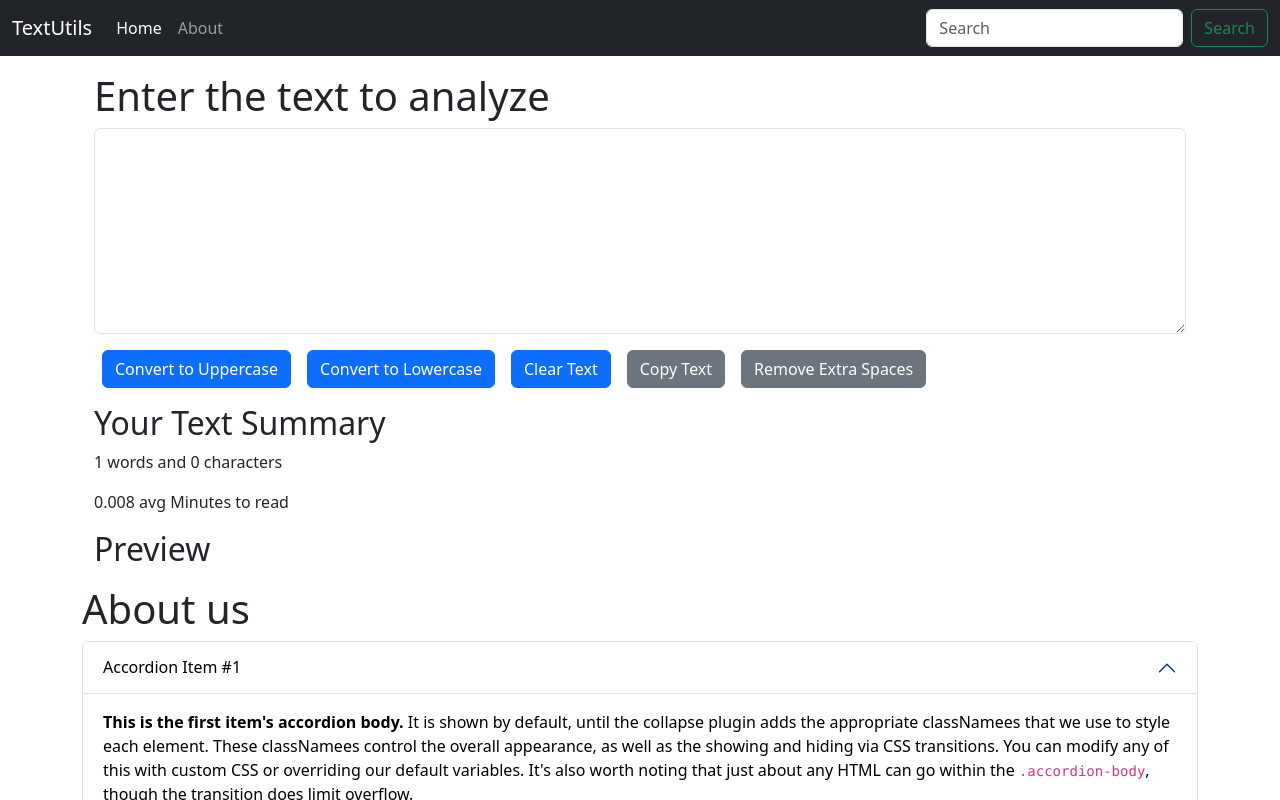
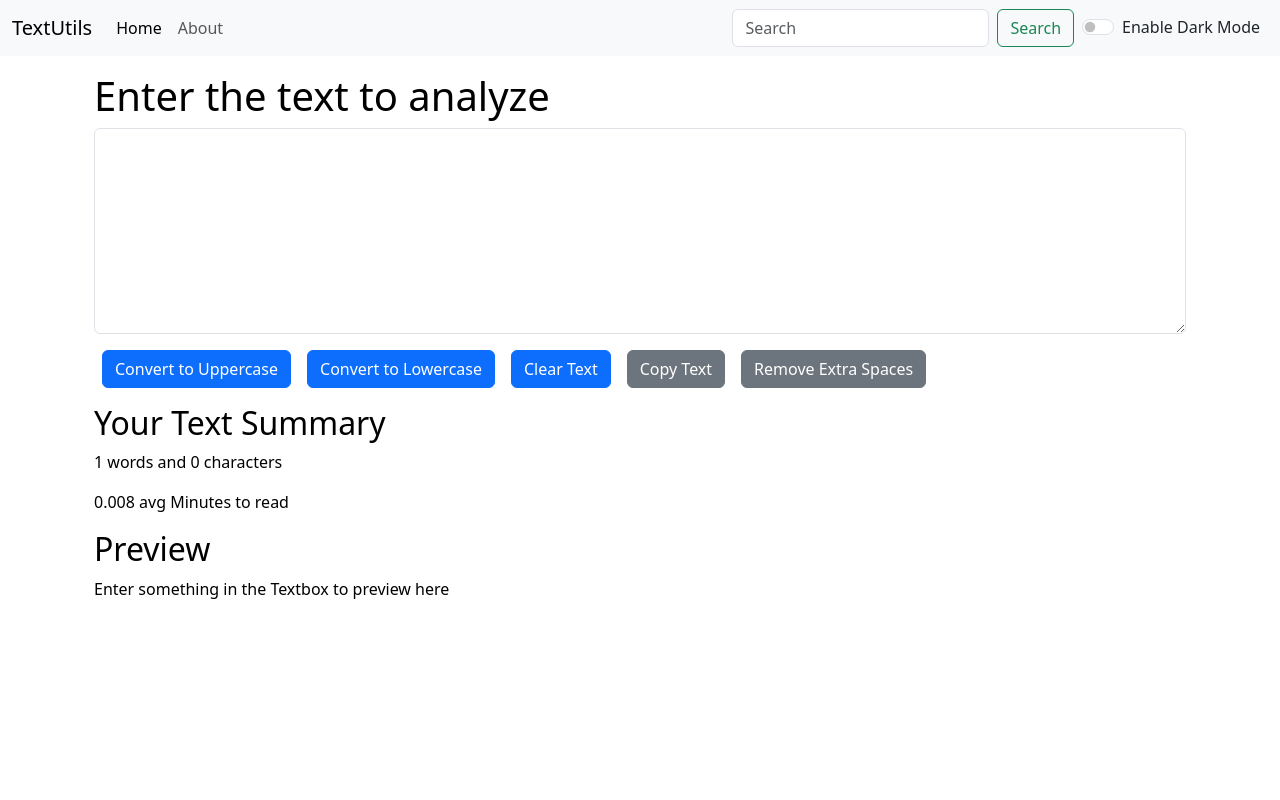
Before and after one commit to Sk9singh/Text_utils, a React (Create React App) app: page / in a window 1280 px wide. Shown: the top 800 px of the page. Built offline with nearby package versions, Linux system fonts and the light colour scheme.

Commit message:
Added dark mode

```diff
--- a/src/App.js
+++ b/src/App.js
@@ -1,15 +1,29 @@
 import './App.css';
-import About from './components/About.js';
+import React, {useState} from 'react';
+//import About from './components/About.js';
 import Navbar from './components/Navbar.js';
 import TextForm from './components/TextForm.js';
 
 function App() {
+
+ const [mode,setMode] = useState('light');
+
+ const toggleMode = ()=>{
+  if(mode==='light') {
+    setMode('dark');
+    document.body.style.backgroundColor = '#051d34';
+  }
+  else {
+    setMode('light');
+    document.body.style.backgroundColor = 'white';
+  }
+ }
+
   return (
     <>
-    <Navbar title="TextUtils" about="About"/>
+    <Navbar title="TextUtils" mode={mode} toggleMode={toggleMode} about="About"/>
     <div className="container my-3">
-    <TextForm heading="Enter the text to analyze"/>
-     <About/>
+    <TextForm heading="Enter the text to analyze" mode={mode}/>
     </div>
     </>
   );
--- a/src/components/About.js
+++ b/src/components/About.js
@@ -31,7 +31,7 @@
 
 
   return (
-  <div classNameName='container'>
+  <div className='container'>
     <h1>About us</h1>
     <div className="accordion" id="accordionExample">
       <div className="accordion-item">
--- a/src/components/Navbar.js
+++ b/src/components/Navbar.js
@@ -5,7 +5,7 @@
 export default function Navbar(props) {
   return (
     <div>
-    <nav className="navbar navbar-expand-lg navbar-dark bg-dark">
+    <nav className={`navbar navbar-expand-lg navbar-${props.mode} bg-${props.mode}`}>
     <div className="container-fluid">
       <a className="navbar-brand" href="/">{props.title}</a>
       <button className="navbar-toggler" type="button" data-bs-toggle="collapse" data-bs-target="#navbarSupportedContent" aria-controls="navbarSupportedContent" aria-expanded="false" aria-label="Toggle navigation">
@@ -25,6 +25,10 @@
           <input className="form-control me-2" type="search" placeholder="Search" aria-label="Search"/>
           <button className="btn btn-outline-success" type="submit">Search</button>
         </form>
+        <div className={`form-check form-switch text-${props.mode==='light' ? 'dark':'light'} mx-2`}>
+        <input className="form-check-input" onClick={props.toggleMode} type="checkbox" role="switch" id="switchCheckDefault"/>
+        <label className="form-check-label" htmlFor="switchCheckDefault">Enable Dark Mode</label>
+        </div>
       </div>
     </div>
   </nav>
--- a/src/components/TextForm.js
+++ b/src/components/TextForm.js
@@ -36,10 +36,10 @@
 
   return (
    <>
-    <div className='container'>
+    <div className='container' style={{color: props.mode==='light' ? 'black':'white'}}>
         <h1>{props.heading}</h1>
          <div className="mb-3">
-         <textarea className="form-control" value={text} onChange={handleOnChange} id="myBox" rows="8"></textarea>
+         <textarea className="form-control" value={text} onChange={handleOnChange} style={{backgroundColor: props.mode==='light' ? 'white':'grey',color: props.mode==='light' ? 'black':'white'}} id="myBox" rows="8"></textarea>
         </div>
         <button className="btn btn-primary mx-2" onClick={handleUpClick}>Convert to Uppercase</button>
         <button className="btn btn-primary mx-2" onClick={handleDownClick}>Convert to Lowercase</button>
@@ -47,12 +47,12 @@
         <button className="btn btn-secondary mx-2" onClick={handleCopyClick}>Copy Text</button>
         <button className="btn btn-secondary mx-2" onClick={handleExtraSpaceClick}>Remove Extra Spaces</button>
     </div>
-      <div className="container my-3">
+      <div className="container my-3" style={{color: props.mode==='light' ? 'black':'white'}}>
        <h2>Your Text Summary</h2>
          <p>{text.split(" ").length} words and {text.length} characters</p>
          <p>{0.008 * text.split(" ").length} avg Minutes to read</p>
          <h2>Preview</h2>
-         <p>{text}</p>
+         <p>{text.length>0 ? text : 'Enter something in the Textbox to preview here'}</p>
       </div>
    </>
   )
```
